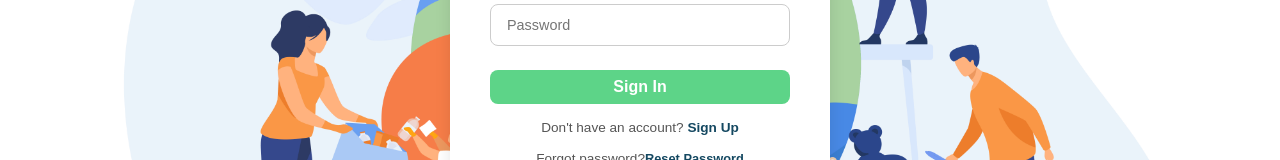
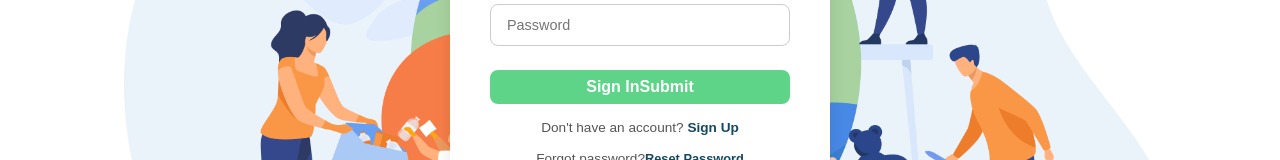
Before and after one commit to CampaignFund/frontend, a React (Vite) app: page /signin in a window 1280 px wide. Shown: the part 419-579 px from the top of the page. Built offline with nearby package versions, Linux system fonts and the light colour scheme; no server answers.

Commit message:
toaster added

```diff
--- a/src/pages/Signin.jsx
+++ b/src/pages/Signin.jsx
@@ -9,6 +9,7 @@ import { CampaignContext } from "../store/campaignStore";
 const Signin = () => {
   const [isSignUp, setIsSignUp] = useState(false);
   const [error, setError] = useState(null);
+  const [isSending, setIsSending] = useState(false);
   const [formData, setFormData] = useState({
     name: "",
     email: "",
@@ -68,7 +69,6 @@ const Signin = () => {
       //Signin API Request
       const handleSignin = async () => {
         try {
-    console.log("📤 Sending login request...");
           const res = await axios.post(
             `${apiURL}/api/auth/login`,
             {
@@ -80,28 +80,6 @@ const Signin = () => {
             }
           );
 
-    console.log("✅ Response received from backend:");
-    console.log(res);
-
-    // Log cookie headers
-    const setCookieHeader = res.headers["set-cookie"];
-    console.log("🍪 Set-Cookie Header:", setCookieHeader);
-
-    // Log all response headers
-    console.log("📦 Response Headers:", res.headers);
-
-    // Log token (if returned in body too)
-    if (res.data?.token) {
-      console.log("🔐 Token in response body:", res.data.token);
-    }
-
-    // Log user info
-    console.log("👤 Logged-in User:", res.data.user);
-
-    // Check document.cookie (if NOT httpOnly)
-    console.log("🕵️ Cookie in browser (document.cookie):", document.cookie);
-
-    // Set user
           setUser(res.data.user);
           localStorage.setItem("user", JSON.stringify(res.data.user));
 
@@ -115,9 +93,8 @@ const Signin = () => {
 
           navigate("/");
         } catch (error) {
-    console.log("❌ Some error occurred:");
+          console.log(" Some error occurred:");
           console.log(error);
-
           setError(
             error.response?.data?.message ||
               error.response?.data?.msg ||
@@ -125,7 +102,6 @@ const Signin = () => {
           );
         }
       };
-
 
       handleSignin();
       setError(null);
@@ -214,8 +190,13 @@ const Signin = () => {
               onChange={handleFormChange}
             />
           )}
-          <button type="submit" className="btn primary-btn">
+          <button
+            type="submit"
+            className="btn primary-btn"
+            disabled={isSending}
+          >
             {isSignUp ? "Sign Up" : "Sign In"}
+            {isSending ? "Sending…" : "Submit"}
           </button>
         </form>
 
```
Lines whose indentation alone changed are shown as unchanged.
